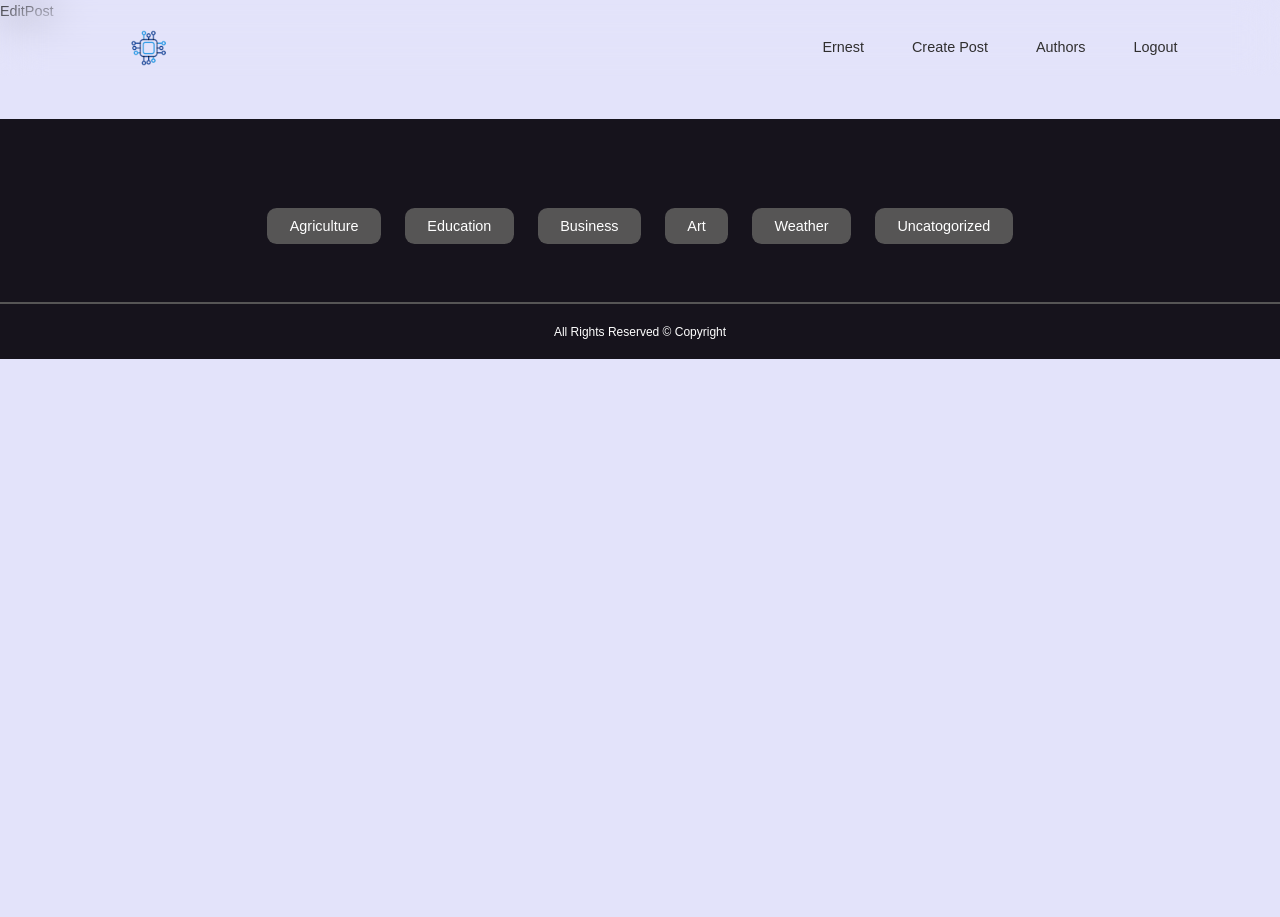
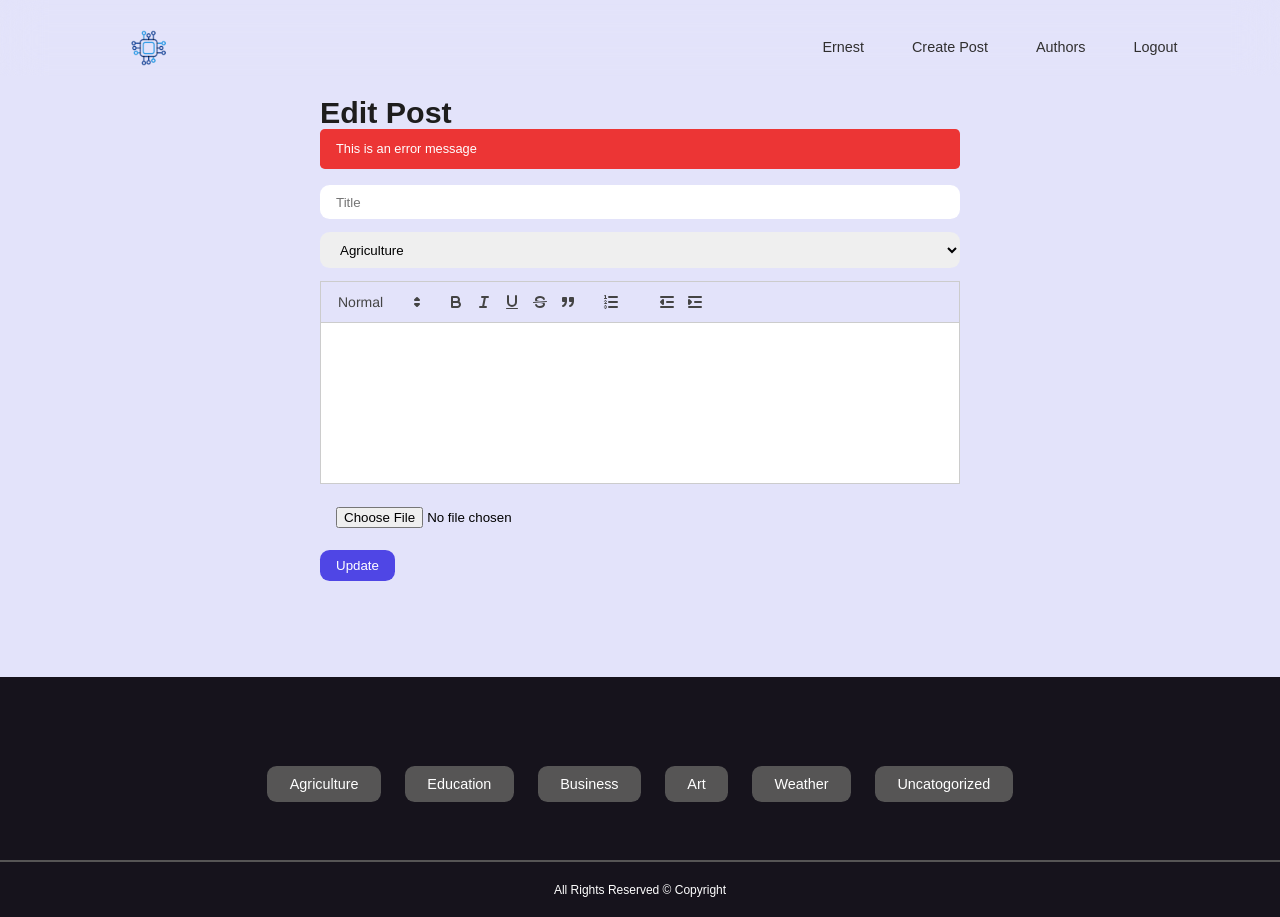
Before and after one commit to SachiniDeSilva/Blog, a React (Create React App) app: page /Posts/1/edit in a window 1280 px wide. Before the commit the page ends 800 px from the top, so only its background shows below. Built offline with nearby package versions, Linux system fonts and the light colour scheme.

Commit message:
create edit posts

```diff
--- a/src/pages/EditPost.jsx
+++ b/src/pages/EditPost.jsx
@@ -1,8 +1,70 @@
-import React from 'react'
+import React, { useState } from 'react'
+import ReactQuill from 'react-quill'
+import 'react-quill/dist/quill.snow.css'
 
 const EditPost = () => {
+
+const[title, setTitle] = useState ('')
+const [category , setCategory] =useState ('Uncategory')
+const[description, setDescription] = useState ('')
+
+const [thumbnail, setThumbnail] = useState('')
+
+
+const modules ={
+  toolbar:[
+    [{'header':[1,2,3,4,5,6 ,false]}],
+    ['bold', 'italic', 'underline', 'strike', 'blockquote'],
+    [{'list': 'ordered'}, {'list': 'bulet'}, {'indent': '-1'}, {'indent': '+1'}]
+  ]
+}
+
+const formats =[
+  'header',
+  'bold', 'italic', 'underline','strtke', 'blockquote',
+  'list','builet' , 'indent',
+  'link','image'
+]
+
+const POst_categories =[
+"Agriculture", "Education", "Bussiness", "Art", "Weather", "Uncategorized"
+]
+
+
+
+
+
+
+
+
+
+
   return (
-    <div>EditPost</div>
+   <section className='create_post'>
+    <div className="container create_container">
+      <h2>Edit Post</h2>
+      <p className="form_error-message">
+        This is an error message
+      </p>
+
+      <form  className="form create-post_form">
+
+        <input type='text' placeholder='Title' value={title} onChange={e=> setTitle(e.target.value) } autoFocus/>
+
+        <select name='category' value={category} onChange={e=> setCategory(e.target.value)}>
+          {
+POst_categories.map(cat => <option key={cat}>{cat}</option>)
+          }
+
+        </select>
+
+        <ReactQuill modules={modules} formats={formats} value={description} onChange={setDescription}/>
+          <input type='file' onChange={e => setThumbnail(e.target.files[0])} accept='png,jpg,jpeg'></input>
+          <button type='submit' className='btn primary'> Update </button>
+      </form>
+    </div>
+
+   </section>
   )
 }
 
```
